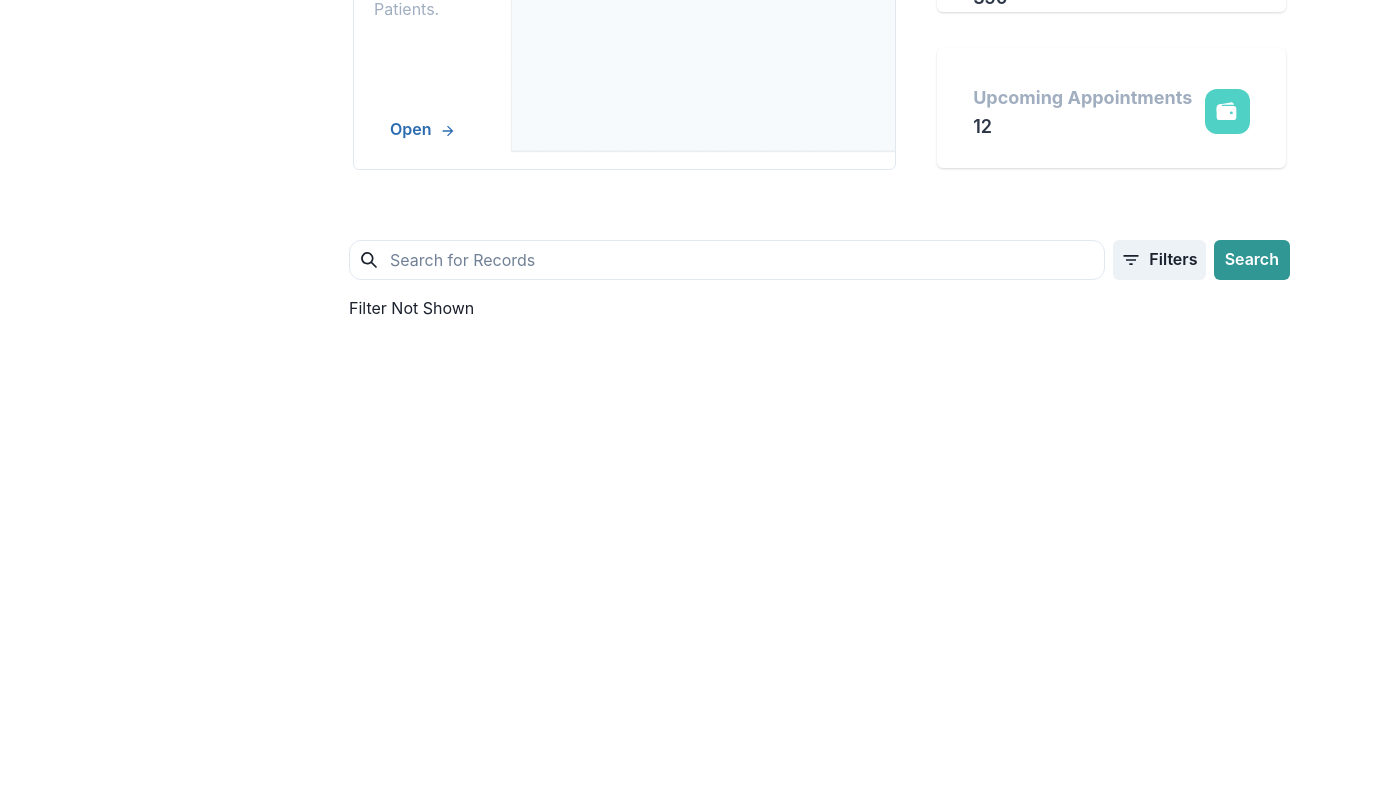
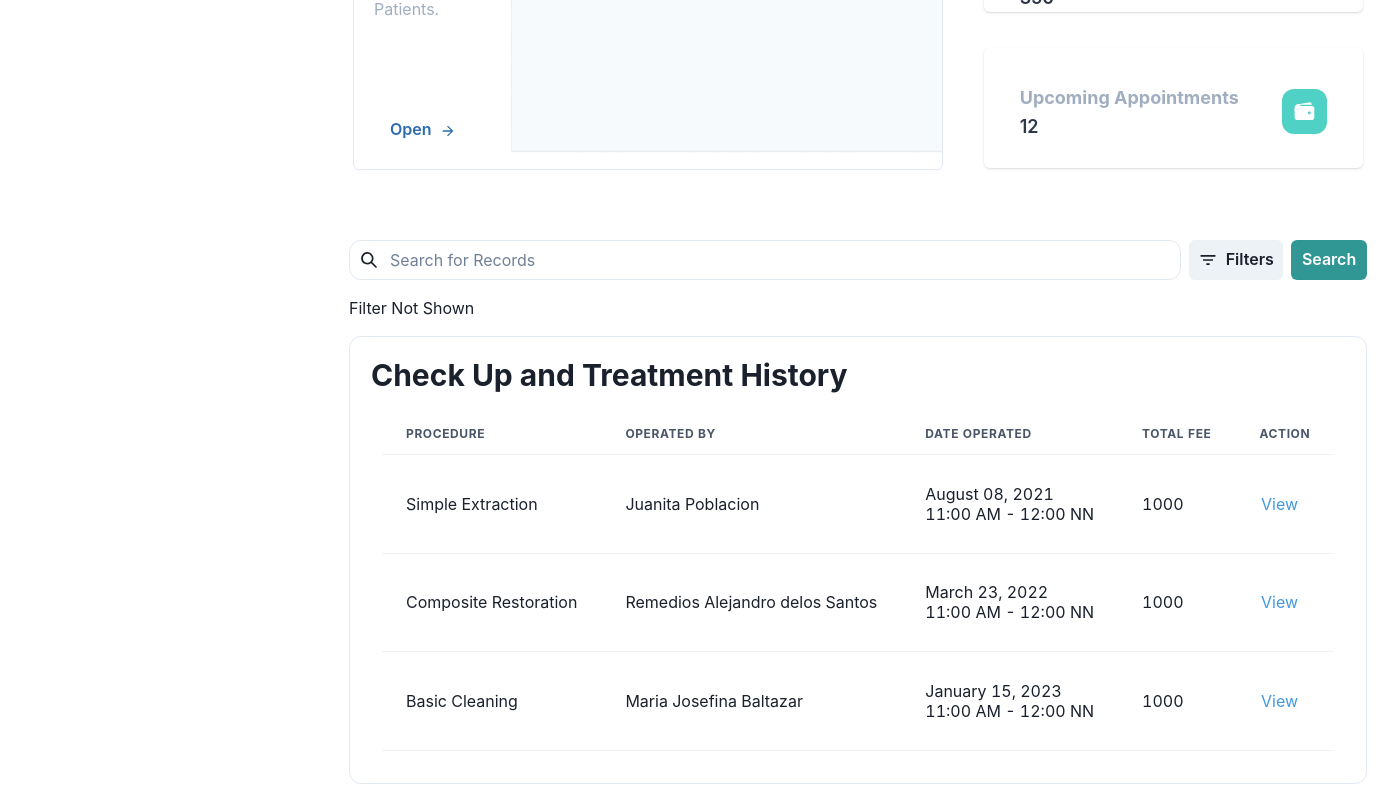
Before and after one commit to sepiisagun/knddras-employees, a Next.js app: page /dashboard in a window 1280 px wide. Shown: the part 1054-1854 px from the top of the page, 1383 px wide, since content can reach past the window. Before the commit the page ends 1374 px from the top, so only its background shows below. Built offline with nearby package versions, Linux system fonts and the light colour scheme.

Commit message:
feat: Added Checkup and Treatment History Table and Modal

```diff
--- /dev/null
+++ b/src/components/CheackupTreatment/CheckUpTreatmentModal.js
@@ -0,0 +1,163 @@
+import {
+	HStack,
+	Modal,
+	ModalBody,
+	ModalCloseButton,
+	ModalContent,
+	ModalHeader,
+	ModalOverlay,
+	Table,
+	TableContainer,
+	Tbody,
+	Td,
+	Text,
+	Tfoot,
+	Thead,
+	Tr,
+	VStack,
+} from "@chakra-ui/react";
+import React from "react";
+import spiels from "../../constants/spiels";
+import {
+	PATIENT_CHECKUP_HISTORY,
+	VIEW_TREATMENT,
+} from "../../constants/temporaryValues";
+
+const CheckUpTreatmentModal = ({ id, isOpen, onClose }) => {
+	const totalCost = VIEW_TREATMENT.reduce((acc, item) => acc + item.cost, 0);
+	return (
+		<Modal isCentered isOpen={isOpen} onClose={onClose}>
+			<ModalOverlay />
+			<ModalContent maxW="fit-content">
+				<ModalHeader>{spiels.TABLE_CHECKUP_HISTORY}</ModalHeader>
+				<ModalCloseButton />
+				<ModalBody>
+					{PATIENT_CHECKUP_HISTORY.map((item) => {
+						if (item.id === id) {
+							return (
+								<HStack key={id} borderBottomWidth={1} py={4}>
+									<VStack
+										alignItems="start"
+										paddingRight={16}
+									>
+										<HStack>
+											<Text>{spiels.LABEL_NAME}</Text>
+											<Text whiteSpace="nowrap">
+												{item.name}
+											</Text>
+										</HStack>
+										<HStack>
+											<Text>{spiels.LABEL_DATE}</Text>
+											<Text>{item.dateOperated}</Text>
+										</HStack>
+									</VStack>
+									<VStack
+										alignItems="start"
+										width="fit-content"
+									>
+										<HStack>
+											<Text whiteSpace="nowrap">
+												{spiels.LABEL_ASSIGNED_TO}
+											</Text>
+											<Text whiteSpace="nowrap">
+												{item.operatedBy}
+											</Text>
+										</HStack>
+										<HStack>
+											<Text>
+												{
+													spiels.LABEL_TRANSACTION_NUMBER
+												}
+											</Text>
+											<Text>
+												{item.transactionNumber}
+											</Text>
+										</HStack>
+									</VStack>
+								</HStack>
+							);
+						}
+						return null;
+					})}
+					<TableContainer>
+						<Table variant="simple">
+							<Thead>
+								<Tr>
+									{spiels.TABLE_COLUMNS_TREATMENT_VIEW.map(
+										(title, index) => {
+											if (
+												index ===
+												spiels
+													.TABLE_COLUMNS_TREATMENT_VIEW
+													.length -
+													1
+											) {
+												return (
+													<Td
+														key={title}
+														px={0}
+														textAlign="end"
+													>
+														{title.title}
+													</Td>
+												);
+											}
+											return (
+												<Td
+													key={title}
+													px={0}
+													width="fit-content"
+												>
+													{title.title}
+												</Td>
+											);
+										},
+									)}
+								</Tr>
+							</Thead>
+							<Tbody>
+								{VIEW_TREATMENT.map((item) => (
+									<Tr key={item.key}>
+										<Td borderWidth={0}>
+											{item.toothNumber}
+										</Td>
+										<Td borderWidth={0} p={0}>
+											{item.procedure}
+										</Td>
+										<Td
+											borderWidth={0}
+											p={0}
+											textAlign="end"
+										>
+											{item.cost}
+										</Td>
+									</Tr>
+								))}
+							</Tbody>
+							<Tfoot>
+								<Tr borderTopWidth={1}>
+									<Td borderWidth={0} px={0}>
+										{spiels.LABEL_VIEW_TREATMENT_TOTAL}
+									</Td>
+									<Td borderWidth={0} />
+									<Td borderWidth={0} px={0} textAlign="end">
+										{totalCost}
+									</Td>
+								</Tr>
+							</Tfoot>
+						</Table>
+					</TableContainer>
+				</ModalBody>
+
+				{/* <ModalFooter>
+					<Button colorScheme="blue" mr={3} onClick={onClose}>
+						Close
+					</Button>
+					<Button variant="ghost">Secondary Action</Button>
+				</ModalFooter> */}
+			</ModalContent>
+		</Modal>
+	);
+};
+
+export default CheckUpTreatmentModal;
--- /dev/null
+++ b/src/components/CheackupTreatment/CheckUpTreatmentTable.js
@@ -0,0 +1,100 @@
+import {
+	Box,
+	Table,
+	Thead,
+	Tbody,
+	Tr,
+	Th,
+	Td,
+	TableContainer,
+	Button,
+	Flex,
+	Text,
+	Card,
+	useDisclosure,
+} from "@chakra-ui/react";
+import React, { useState } from "react";
+import { PATIENT_CHECKUP_HISTORY } from "../../constants/temporaryValues";
+import spiels from "../../constants/spiels";
+import CheckUpTreatmentModal from "./CheckUpTreatmentModal";
+
+const CheckUpTreatmentTable = () => {
+	const { isOpen, onClose, onOpen } = useDisclosure();
+	const [id, setID] = useState();
+	return (
+		<Box p={4}>
+			<CheckUpTreatmentModal id={id} isOpen={isOpen} onClose={onClose} />
+			<Card borderRadius="xl" p={4} variant="outline">
+				<Box as="b" fontSize="3xl" px="5px">
+					{spiels.TABLE_CHECKUP_HISTORY}
+				</Box>
+				<TableContainer p={4}>
+					<Table variant="simple">
+						<Thead>
+							<Tr>
+								{spiels.TABLE_COLUMNS_CHECKUP_HISTORY.map(
+									(title) => (
+										<Th key={title}>{title.title}</Th>
+									),
+								)}
+							</Tr>
+						</Thead>
+						<Tbody>
+							{PATIENT_CHECKUP_HISTORY.map((item) => (
+								<Tr key={item.key}>
+									<Td>{item.procedure}</Td>
+									<Td>{item.operatedBy}</Td>
+									<Td>
+										<Flex
+											align="center"
+											flexWrap="nowrap"
+											minWidth="100%"
+											py=".8rem"
+										>
+											<Flex direction="column">
+												<Text
+													fontSize="md"
+													minWidth="100%"
+												>
+													{item.dateOperated}
+												</Text>
+												<Text fontWeight="normal">
+													{item.time}
+												</Text>
+											</Flex>
+										</Flex>
+									</Td>
+									<Td isNumeric>
+										<Box
+											textAlign="left"
+											width="fit-content"
+										>
+											{item.totalFee}
+										</Box>
+									</Td>
+									<Td>
+										<Button
+											bg="transparent"
+											color="blue.400"
+											fontWeight="normal"
+											onClick={() => {
+												setID(item.id);
+												onOpen();
+											}}
+											p={0}
+											variant="link"
+										>
+											{item.action}
+										</Button>
+									</Td>
+								</Tr>
+							))}
+						</Tbody>
+					</Table>
+				</TableContainer>
+			</Card>
+		</Box>
+	);
+};
+
+export default CheckUpTreatmentTable;
--- a/src/components/Search/SearchBar.js
+++ b/src/components/Search/SearchBar.js
@@ -30,7 +30,7 @@ const SearchBar = () => {
 				</InputGroup>
 				<Button
 					onClick={() => {
-						setShowFilter(true);
+						setShowFilter(!showFilter);
 					}}
 				>
 					<Flex justifyContent="center" mr={2}>
--- a/src/constants/spiels.js
+++ b/src/constants/spiels.js
@@ -2,22 +2,28 @@
 const spiels = {
 	APP_NAME: "KNDDRAS Employees",
 	BUTTON_SEARCH: "Search",
-	CLR_TEAL: "teal.300",
-	COMP_NAME: "Klinika ng Dentista",
-	EMP_PORTAL: "Employee Portal",
-	EMP_PORTAL_SUB: "Enter your Email and Password to sign in",
+	COLOR_TEAR: "teal.300",
+	COMPANY_NAME: "Klinika ng Dentista",
+	EMPLOYEE_PORTAL: "Employee Portal",
+	EMPLOYEE_PORTAL_SUBTITLE: "Enter your Email and Password to sign in",
 	TEXT_FILTER: "Filters",
-	INC_EMAIL: "Incorrect Email",
-	INC_PASSWORD: "Incorrect Password",
-	LBL_EMAIL: "Email",
-	LBL_PASSWORD: "Password",
-	LBL_REMEMBER: "Remember Me",
-	LBL_SIGNIN: "Sign In",
-	PHOLDER_EMAIL: "Your Email Address",
-	PHOLDER_PASSWORD: "Your Password",
+	INCORRECT_EMAIL: "Incorrect Email",
+	INCORRECT_PASSWORD: "Incorrect Password",
+	LABEL_ASSIGNED_TO: "Assigned To: ",
+	LABEL_DATE: "Date: ",
+	LABEL_EMAIL: "Email",
+	LABEL_NAME: "Name: ",
+	LABEL_PASSWORD: "Password",
+	LABEL_REMEMBER: "Remember Me",
+	LABEL_SIGNIN: "Sign In",
+	LABEL_TRANSACTION_NUMBER: "Transaction #: ",
+	LABEL_VIEW_TREATMENT_TOTAL: "Total",
+	PLACEHOLDER_EMAIL: "Your Email Address",
+	PLACEHOLDER_PASSWORD: "Your Password",
 	PLACEHOLDER_SEARCH: "Search for Records",
 	REQ_EMAIL: "Email is required",
 	REQ_PASSWORD: "Password is required",
+	TABLE_CHECKUP_HISTORY: "Check Up and Treatment History",
 
 	// Counters
 	COUNTER_ADD_APPOINTMENT: "Add Appointment",
@@ -40,6 +46,34 @@ const spiels = {
 		},
 		{
 			title: "Status",
+		},
+	],
+	TABLE_COLUMNS_CHECKUP_HISTORY: [
+		{
+			title: "Procedure",
+		},
+		{
+			title: "Operated By",
+		},
+		{
+			title: "Date Operated",
+		},
+		{
+			title: "Total Fee",
+		},
+		{
+			title: "Action",
+		},
+	],
+	TABLE_COLUMNS_TREATMENT_VIEW: [
+		{
+			title: "Tooth No.",
+		},
+		{
+			title: "Procedure",
+		},
+		{
+			title: "Cost",
 		},
 	],
 
--- a/src/constants/temporaryValues.js
+++ b/src/constants/temporaryValues.js
@@ -59,3 +59,110 @@ export const PATIENT_ACCOUNT = [
 		email: "johndoe2@gmail.com",
 	},
 ];
+
+export const PATIENT_CHECKUP_HISTORY = [
+	{
+		action: "View",
+		dateOperated: "August 08, 2021",
+		id: 1,
+		name: "Juan dela Cruz",
+		operatedBy: "Juanita Poblacion",
+		procedure: "Simple Extraction",
+		time: "11:00 AM - 12:00 NN",
+		totalFee: 1000,
+		transactionNumber: 9876543210,
+	},
+	{
+		action: "View",
+		dateOperated: "March 23, 2022",
+		id: 2,
+		name: "Juan dela Cruz",
+		operatedBy: "Remedios Alejandro delos Santos",
+		procedure: "Composite Restoration",
+		time: "11:00 AM - 12:00 NN",
+		totalFee: 1000,
+		transactionNumber: 1122334455,
+	},
+	{
+		action: "View",
+		dateOperated: "January 15, 2023",
+		id: 3,
+		name: "Juan dela Cruz",
+		operatedBy: "Maria Josefina Baltazar",
+		procedure: "Basic Cleaning",
+		time: "11:00 AM - 12:00 NN",
+		totalFee: 1000,
+		transactionNumber: 4598724379,
+	},
+];
+
+export const PROCEDURE = [
+	{
+		cost: 700,
+		id: 1,
+		procedure: "Simple Extraction",
+	},
+	{
+		cost: 800,
+		id: 2,
+		procedure: "Composite Restoration",
+	},
+	{
+		cost: 1500,
+		id: 3,
+		procedure: "Basic Cleaning",
+	},
+	{
+		cost: 2000,
+		id: 4,
+		procedure: "Cleaning with Stains",
+	},
+	{
+		cost: 10000,
+		id: 5,
+		procedure: "Odontectomy",
+	},
+	{
+		cost: 8000,
+		id: 6,
+		procedure: "Root Canal Theraphy (per canal)",
+	},
+	{
+		cost: 7500,
+		id: 7,
+		procedure: "Jacket Crown",
+	},
+	{
+		cost: 7500,
+		id: 8,
+		procedure: "Fixed Bridge (per unit)",
+	},
+	{
+		cost: 10000,
+		id: 9,
+		procedure: "Complete Denture",
+	},
+	{
+		cost: 50000,
+		id: 10,
+		procedure: "Braces",
+	},
+	{
+		cost: 5000,
+		id: 11,
+		procedure: "Retainers",
+	},
+];
+
+export const VIEW_TREATMENT = [
+	{
+		cost: 700,
+		procedure: "Simple Extraction",
+		toothNumber: 11,
+	},
+	{
+		cost: 800,
+		procedure: "Composite Restoration",
+		toothNumber: 41,
+	},
+];
--- a/src/modules/dashboard/screens/DashboardScreen.js
+++ b/src/modules/dashboard/screens/DashboardScreen.js
@@ -8,6 +8,7 @@ import AppointmentsTable from "../components/AppointmentsTable";
 import RedirectBanner from "../components/RedirectBanner";
 import Counters from "../../../components/Counter/Counters";
 import SearchBar from "../../../components/Search/SearchBar";
+import CheckUpTreatmentTable from "../../../components/CheackupTreatment/CheckUpTreatmentTable";
 
 const DashboardScreen = () => {
 	return (
@@ -47,6 +48,11 @@ const DashboardScreen = () => {
 					<SearchBar />
 				</GridItem>
 			</Grid>
+			<Grid>
+				<GridItem>
+					<CheckUpTreatmentTable />
+				</GridItem>
+			</Grid>
 		</ProfileLayout>
 	);
 };
--- a/src/modules/globalComponents/Forms/InputLayout.js
+++ b/src/modules/globalComponents/Forms/InputLayout.js
@@ -33,7 +33,7 @@ const InputLayout = ({ formLbl, getValue, inputType, placeholderVal }) => {
 				setIsValid(input === "");
 			} else {
 				validateEmail(input);
-				setErrMessage(spiels.INC_EMAIL);
+				setErrMessage(spiels.INCORRECT_EMAIL);
 			}
 		}
 		if (inputType === "password") {
@@ -41,7 +41,7 @@ const InputLayout = ({ formLbl, getValue, inputType, placeholderVal }) => {
 				setErrMessage(spiels.REQ_PASSWORD);
 				setIsValid(input === "");
 			} else {
-				setErrMessage(spiels.INC_PASSWORD);
+				setErrMessage(spiels.INCORRECT_PASSWORD);
 				// Code here if the password does not match
 				setIsValid(input === "");
 			}
--- a/src/modules/login/LogInBanner.js
+++ b/src/modules/login/LogInBanner.js
@@ -19,7 +19,7 @@ const LogInBanner = () => {
 				size="3xl"
 				textAlign="center"
 			>
-				{spiels.COMP_NAME}
+				{spiels.COMPANY_NAME}
 			</Heading>
 		</Flex>
 	);
```
Also changed, not shown: src/modules/login/LogInForm.js (+14 -9 lines).
